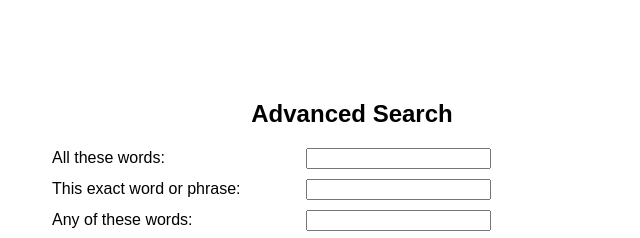
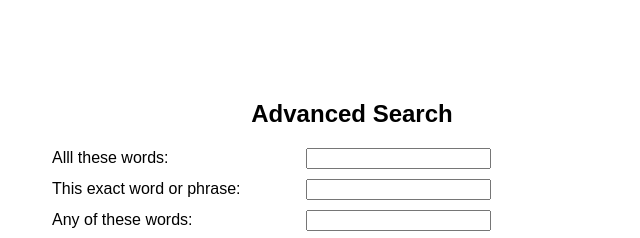
Before and after one commit to s632061/Web-Design-Learning, a plain HTML site: page advanced.html in a window 1280 px wide. Shown: the top 238 px of the page, 288-928 px from the left. Drawn offline with Linux system fonts and the light colour scheme.

Commit message:
Update advanced.html
Changed All to Alll

```diff
--- a/advanced.html
+++ b/advanced.html
@@ -17,7 +17,7 @@
     <!-- Advanced Search Form -->
     <form action="https://www.google.com/search" method="GET" class="advanced-form">
       <div>
-        <label>All these words:</label>
+        <label>Alll these words:</label>
         <input type="text" name="as_q">
       </div>
       <div>
```
